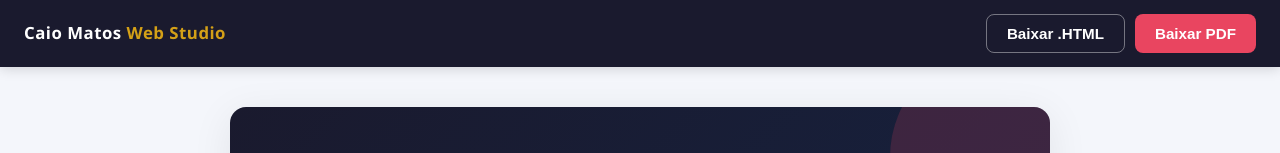
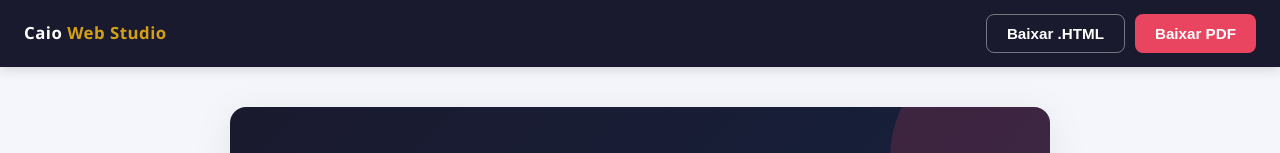
Before and after one commit to caiomatosoficial/contrato-brasil, a plain HTML site: page index.html in a window 1280 px wide. Shown: the top 153 px of the page. Drawn offline with Linux system fonts and the light colour scheme.

Commit message:
Update brand name to Caio Web Studio

```diff
--- a/index.html
+++ b/index.html
@@ -502,7 +502,7 @@
 <body>
 
 <div class="toolbar">
-  <div class="brand">Caio Matos <span>Web Studio</span></div>
+  <div class="brand">Caio <span>Web Studio</span></div>
   <div class="actions">
     <button class="btn btn-outline" onclick="downloadHTML()">Baixar .HTML</button>
     <button class="btn btn-primary" onclick="window.print()">Baixar PDF</button>
```
